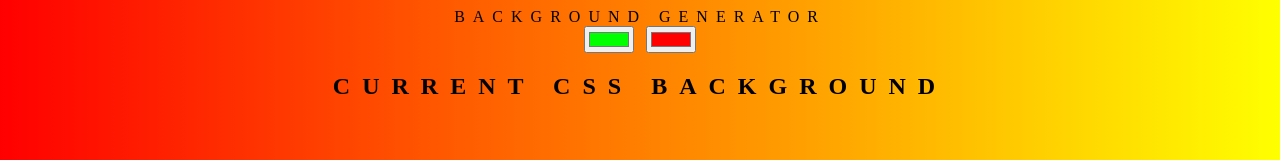
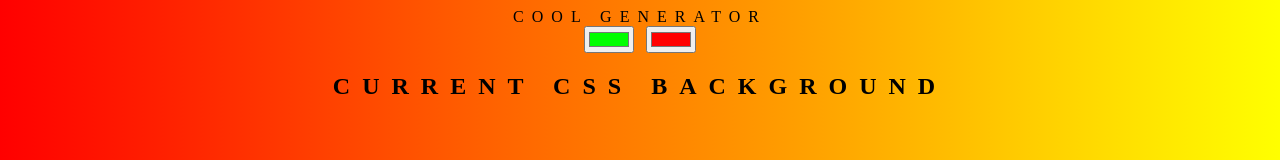
Before and after one commit to Priscifab/background-generation, a plain HTML site: page index.html in a window 1280 px wide. Shown: the top 160 px of the page. Drawn offline with Linux system fonts and the light colour scheme.

Commit message:
changing title

```diff
--- a/index.html
+++ b/index.html
@@ -5,7 +5,7 @@
         <link rel="stylesheet" type="text/css" href="style.css">
     </head>
     <body id="gradient">
-        <hi>Background Generator</hi><br>
+        <hi>cool Generator</hi><br>
         <input class="color1" type="color" name="color1" value="#00ff00">
         <input class="color2" type="color" name="color2" value="#ff0000">
         <h2>Current Css Background</h2>
```
